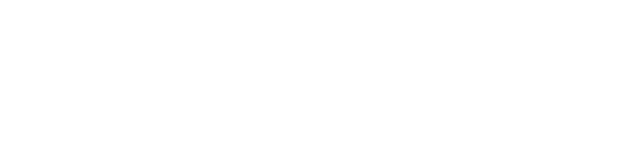
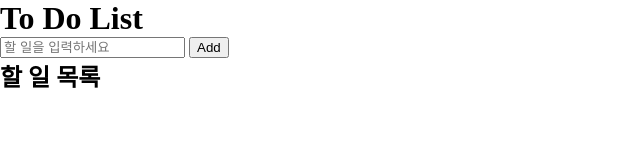
Before and after one commit to march0320/vanilla-js-todo-1886px, a plain HTML site: page index.html in a window 1280 px wide. Shown: the whole page, without its empty margins (0-640 px from the left). Drawn offline with Linux system fonts and the light colour scheme.

Commit message:
todolist-html

```diff
--- a/index.html
+++ b/index.html
@@ -3,10 +3,22 @@
   <head>
     <meta charset="UTF-8" />
     <meta name="viewport" content="width=device-width, initial-scale=1.0" />
-    <title><!--원하는 제목을 입력해보세요--></title>
+    <title><!--TO-DO APP--></title>
+    <link rel="preconnect" href="https://fonts.googleapis.com">
+    <link rel="preconnect" href="https://fonts.gstatic.com" crossorigin>
+    <link href="https://fonts.googleapis.com/css2?family=Gothic+A1&display=swap" rel="stylesheet">
     <link rel="stylesheet" href="style.css" />
   </head>
   <body>
+    <h1>To Do List</h1>
+    <header>
+        <input id="Input" type="text" placeholder="할 일을 입력하세요"/>
+        <button type="submit" id="add-button" onClick="addToDo();">Add</button>
+    </header>
+    <section>
+      <h2>할 일 목록</h2>
+      <u1 id="list"></u1>
+    </section>
   </body>
   <script src="script.js"></script>
 </html>
```
